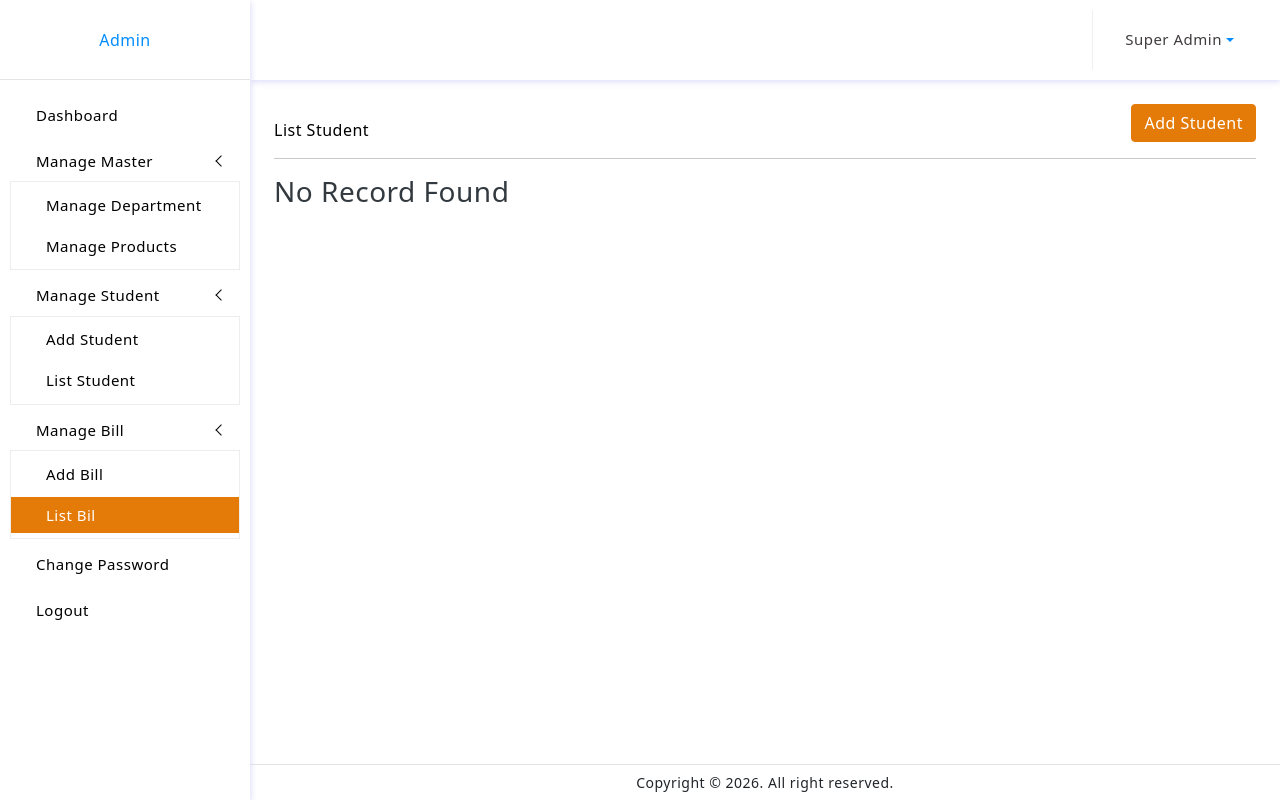
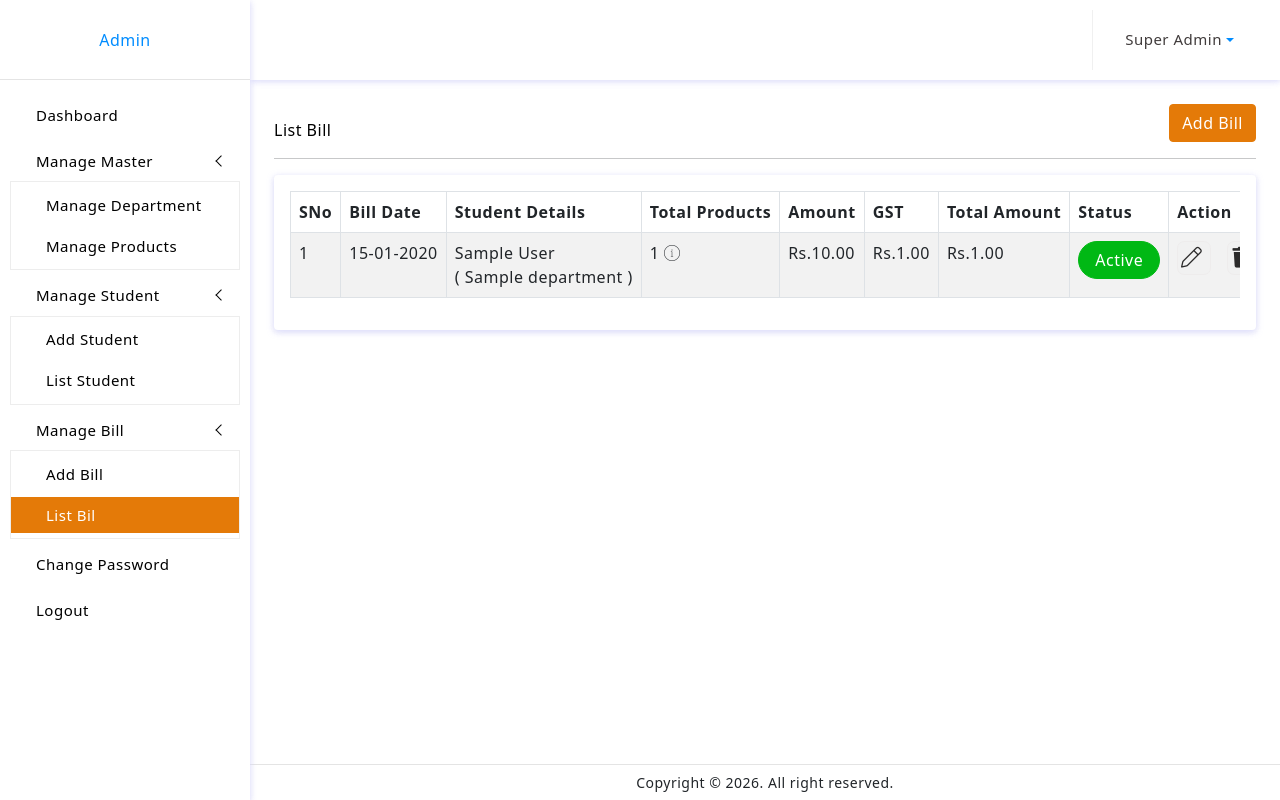
Before and after one commit to piere05/canteen-crm, a Django app: page /list-bill/ in a window 1280 px wide. Run offline with Django 5.2, Linux system fonts and the light colour scheme; tables that the repository leaves empty hold one stand-in row (values such as "Sample post"); some libraries are stand-ins or nearby versions.

Commit message:
Final of

```diff
--- a/users/models.py
+++ b/users/models.py
@@ -47,6 +47,7 @@ class Order_conf(models.Model):
     gst_amt = models.DecimalField(max_digits=10, decimal_places=2, default=0) # type: ignore
     net_amt = models.DecimalField(max_digits=10, decimal_places=2, default=0) # type: ignore
     status = models.IntegerField(default=1)
+    product_count = models.IntegerField(default=1)
     created_datetime = models.DateTimeField(auto_now_add=True)
     modified_datetime = models.DateTimeField(auto_now=True)
 
--- a/users/templates/list-bill.html
+++ b/users/templates/list-bill.html
@@ -42,12 +42,12 @@
 
 <div class="d-flex">
     <div class="align-self-center">
-        <h6 class="mb-0 mt-3 breadcrumb-item active">List Student</h6>
+        <h6 class="mb-0 mt-3 breadcrumb-item active">List Bill</h6>
     </div>
     <div class="ms-auto">
         <div class="col">
             <!-- Button trigger modal -->
-            <a type="button" class="btn btn-primary" href="{% url 'add_student' %}">Add Student</a>
+            <a type="button" class="btn btn-primary" href="{% url 'add_bill' %}">Add Bill</a>
             <!-- Modal -->
         </div>
     </div>
@@ -55,7 +55,7 @@
 <hr />
 
 
-{% if student_data %}
+{% if billdata %}
 
 <div class="card">
     <div class="card-body">
@@ -65,11 +65,12 @@
                     <tr>
                         <!-- <th>Date</th> -->
                         <th>SNo</th>
-                        <th>Student Name</th>
-                        <th>Department Name</th>
-                         <th>Mobile</th>
-                          <th>Email</th>
-                          <th>Address</th>
+                        <th>Bill Date</th>
+                        <th>Student Details</th>
+                         <th>Total Products</th>
+                          <th>Amount</th>
+                          <th>GST</th>
+                          <th>Total Amount</th>
 
                         <th>Status</th>
                         <th>Action</th>
@@ -77,28 +78,32 @@
                 </thead>
                 <tbody>
 
-                    {% for studentval in student_data %}
+                    {% for billvalue in billdata %}
 
                     <tr>
                         <td>{{ forloop.counter }}</td>
-                        <td>{{studentval.name}}</td>
-                         <td>{{studentval.department.dept_name}}</td>
-                          <td>{{studentval.mobile}}</td>
-                           <td>{{studentval.email}}</td>
-                            <td>{{studentval.address}}</td>
+                           <td>{{billvalue.created_datetime|date:"d-m-Y"}}</td>
+                        <td>{{billvalue.students.name}}<br>
+                             ( {{billvalue.students.department.dept_name}} )
+                        </td>
+
+                          <td>{{billvalue.product_count}} <i class="fa-thin fa-circle-info"></i></td>
+                           <td>Rs.{{billvalue.total_amt}}</td>
+                            <td>Rs.{{billvalue.gst_amt}}</td>
+                            <td>Rs.{{billvalue.net_amt}}</td>
                         <td>
-                        {% if studentval.status == 1 %}
+                        {% if billvalue.status == 1 %}
                         <span   class="btn btn-success padx-5 radius-30">Active</span>
                         {% else %}
                         <span  class="btn btn-danger padx-5 radius-30">Inactive</span>
                         {% endif %}</td>
                         <td>
                             <div class="d-flex order-actions">
-                                <a href="{% url 'update_student' studentval.id %}" class="btn btn-add btn-sm" tooltip="Edit"><i class="fa-light fa-pen"></i></a>
+                                <a href="{% url 'update_bill' billvalue.id %}" class="btn btn-add btn-sm" tooltip="Edit"><i class="fa-light fa-pen"></i></a>
 
                                 <a href="#" class="ms-3 btn btn-add btn-sm" data-toggle="modal" tooltip="Delete"
                                     data-target="#customer2"
-                                    onClick="if(confirm('Are you sure want to delete this?')) { window.location.href='?act=delete&id={{ studentval.id }}' }"><i class="fa-solid fa-trash"></i></a>
+                                    onClick="if(confirm('Are you sure want to delete this?')) { window.location.href='?act=delete&id={{ billvalue.id }}' }"><i class="fa-solid fa-trash"></i></a>
                             </div>
                         </td>
                     </tr>
--- a/users/urls.py
+++ b/users/urls.py
@@ -15,5 +15,6 @@ urlpatterns = [
     path('add-bill/', add_bill, name='add_bill'),
      path('ajax-get-students/', ajax_get_students, name='ajax_get_students'),
      path('get-product-price/', get_product_price, name='get_product_price'),
+    path('add-bill/<int:id>/', add_bill, name='update_bill'),
 
 ]
--- a/users/views.py
+++ b/users/views.py
@@ -201,7 +201,13 @@ def list_student(request):
 
 
 
-def add_bill(request):
+def add_bill(request,id=0):
+    if int(id)!=0:
+        order_data = Order_conf.objects.filter(id=id).first()
+        order_product_data = Order_products.objects.filter(order_confirmation_id=id).first()
+    else:
+        order_data =''
+        order_product_data=''
     if request.method=='POST':
         student_id = request.POST.get('student_id')
         order = Order_conf.objects.create(students_id=student_id)
@@ -209,34 +215,44 @@ def add_bill(request):
         qty_list = request.POST.getlist('qty[]')
         price_list = request.POST.getlist('price[]')
         product_list = request.POST.getlist('product_id[]')
-        total_list = request.POST.getlist('total_id[]')
+        total_list = request.POST.getlist('total[]')
         gst_list = request.POST.getlist('gst[]')
         total_price = 0
         total_gst_amt = 0
         total_net = 0
-        for i in range(len(product_list)):
-            product_id = product_list[i]
-            qty = int(qty_list[i])
-            gst = gst_list[i]
-            price = float(price_list[i])
-            net_amount = float(total_list[i])
-            gst_amt= (float(price)*float(gst))/100
-            total_price =total_price+price
+        product_count =0
+        for product_id, qty, price, total, gst in zip(product_list, qty_list, price_list, total_list, gst_list):
+            qty = int(qty)
+            price = float(price)
+            gst = float(gst)
+            product_count =product_count+1
+            item_price = price * qty
+            net_amount = float(total)
+            gst_amt = (item_price * gst) / 100
+            total_price =total_price+item_price
             total_gst_amt = total_gst_amt+gst_amt
             total_net =total_net+net_amount
             Order_products.objects.create(order_confirmation_id=order_id,products_id=product_id,price=price,qty=qty
                                          ,gst_per=gst,gst_amt=gst_amt,net_amount=net_amount)
-
-        Order_conf.objects.filter(id=order_id).update(total_amt=total_price,gst_amt=total_gst_amt,net_amt=total_net)
+        Order_conf.objects.filter(id=order_id).update(total_amt=total_price,gst_amt=total_gst_amt,net_amt=total_net,product_count=product_count)
+        messages.success(request,"Bill Created Successfully")
         return redirect('list_bill')
     department_data = Department.objects.filter(status=1).all().order_by("-id")
     product_data = Products.objects.filter(status=1).all().order_by("-id")
-    context = {"department_data" : department_data,"product_data" : product_data}
+    context = {"department_data" : department_data,"product_data" : product_data,"order_data" : order_data,"order_product_data" :order_product_data}
     return render(request,"add-bill.html",context)
 
 
 def list_bill(request):
-    return render(request,"list-bill.html")
+    bill_id = request.GET.get("id")
+    act = request.GET.get("act")
+    if act == "delete" and bill_id:
+        Order_products.objects.filter(order_confirmation_id=bill_id).delete()
+        Order_conf.objects.filter(id=bill_id).delete()
+        messages.success(request,"Bill Deleted Successfully")
+    billdata = Order_conf.objects.all().order_by("-id")
+    context = {"billdata" : billdata}
+    return render(request,"list-bill.html", context)
 
 
 def ajax_get_students(request):
```
Also changed, not shown: users/migrations/0006_order_products_product_count.py (added), users/migrations/0007_remove_order_products_product_count_and_more.py (added).
